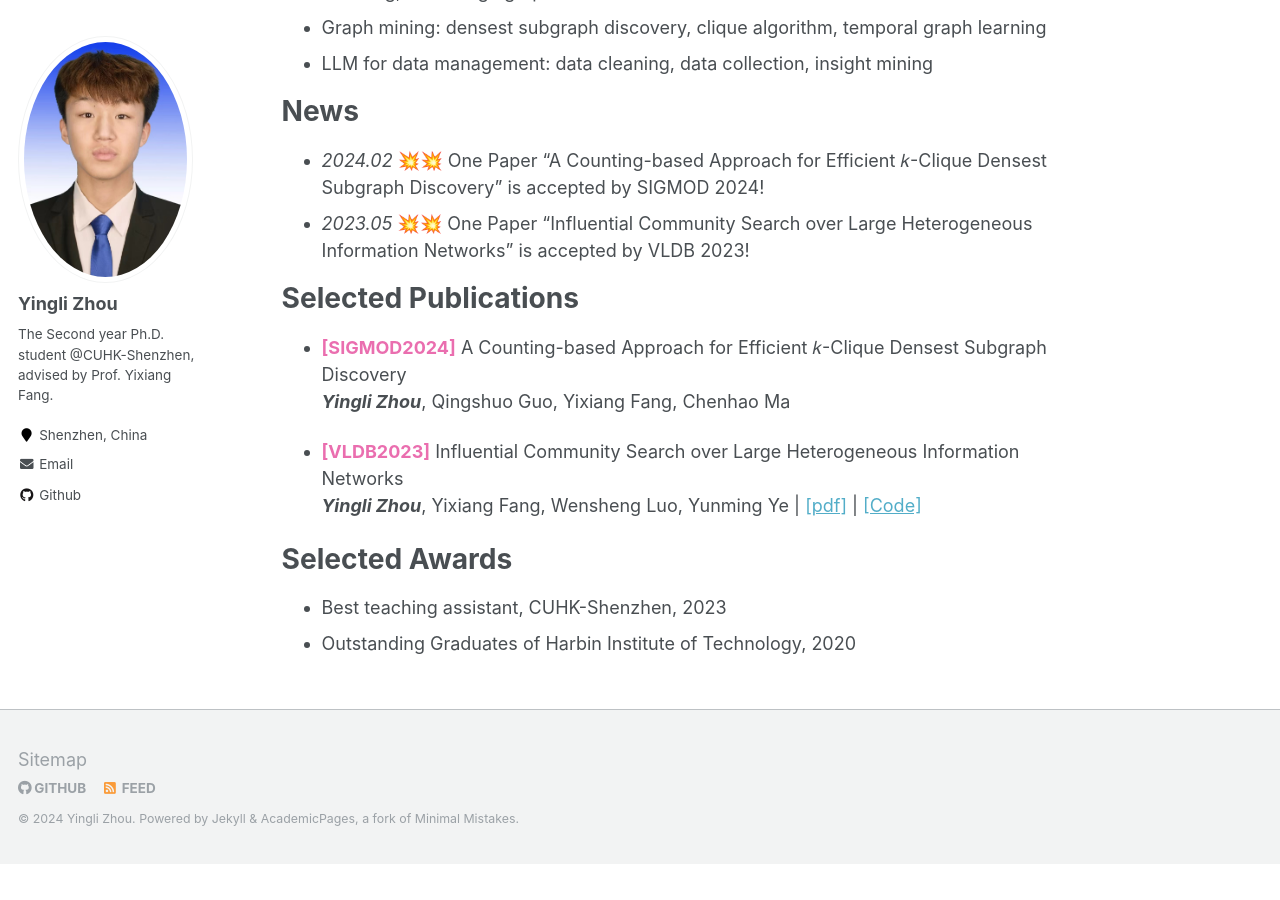
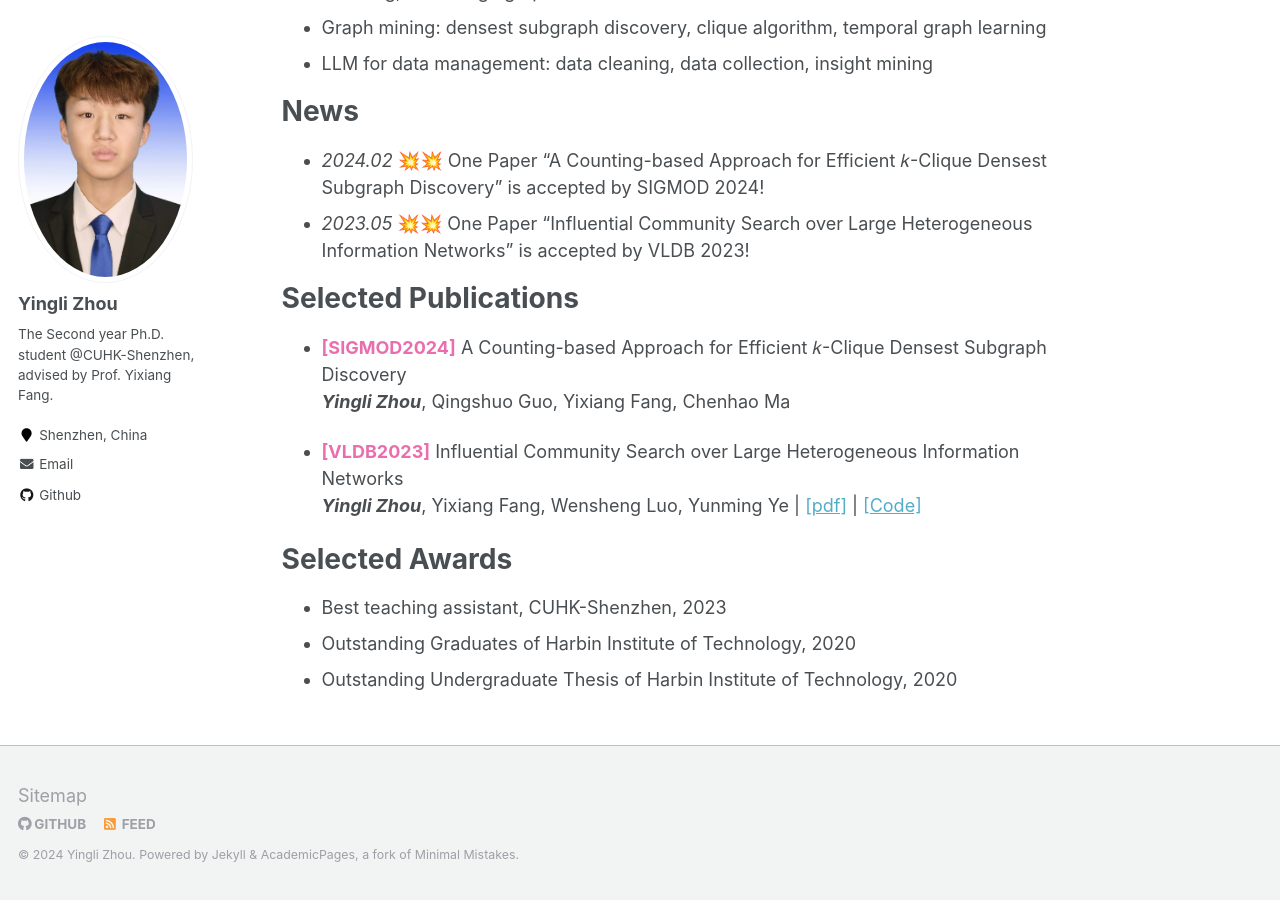
Before and after one commit to yujiachen99/yujiachen99.github.io, a Jekyll site: the page built from _pages/about.md, in a window 1280 px wide and 900 px high, scrolled down 597 px. Built offline with Jekyll 4.4.1, drawn with Linux system fonts in a browser that asks for light colours; before the commit the page ends 1461 px from its top, so only the background shows below that.

Commit message:
revise_paper

```diff
--- a/_pages/about.md
+++ b/_pages/about.md
@@ -42,3 +42,4 @@ _**Yingli Zhou**_, Yixiang Fang, Wensheng Luo, Yunming Ye \| [[pdf]](https://www
 
 - Best teaching assistant, CUHK-Shenzhen, 2023
 - Outstanding Graduates of Harbin Institute of Technology, 2020
+- Outstanding Undergraduate Thesis of Harbin Institute of Technology, 2020
```
